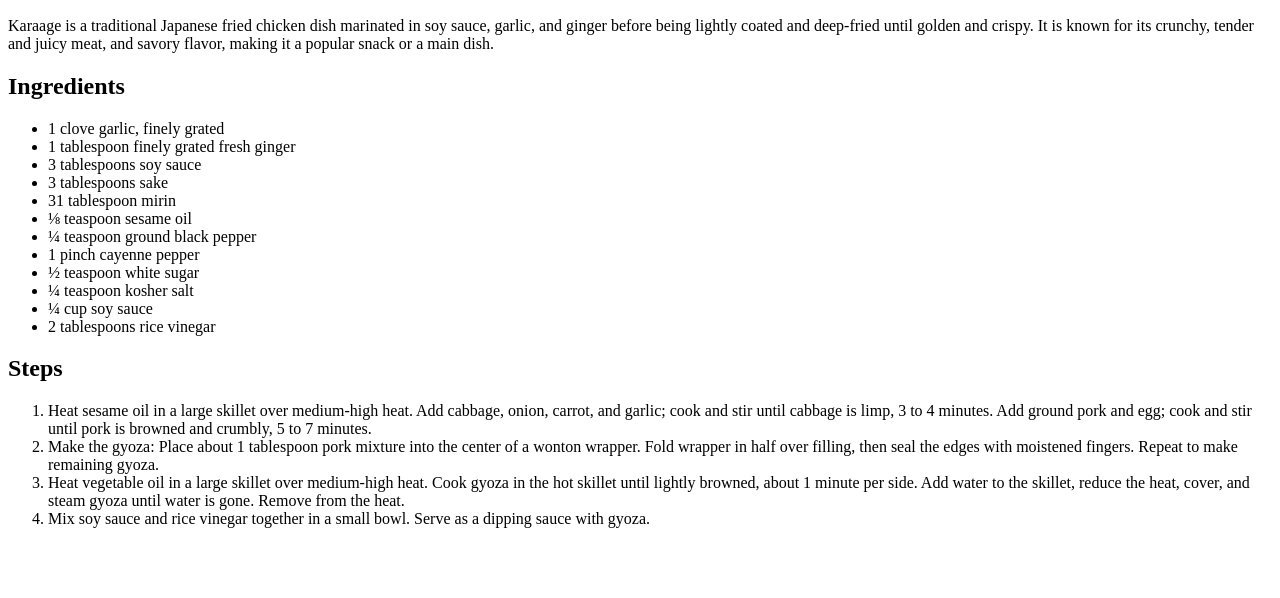
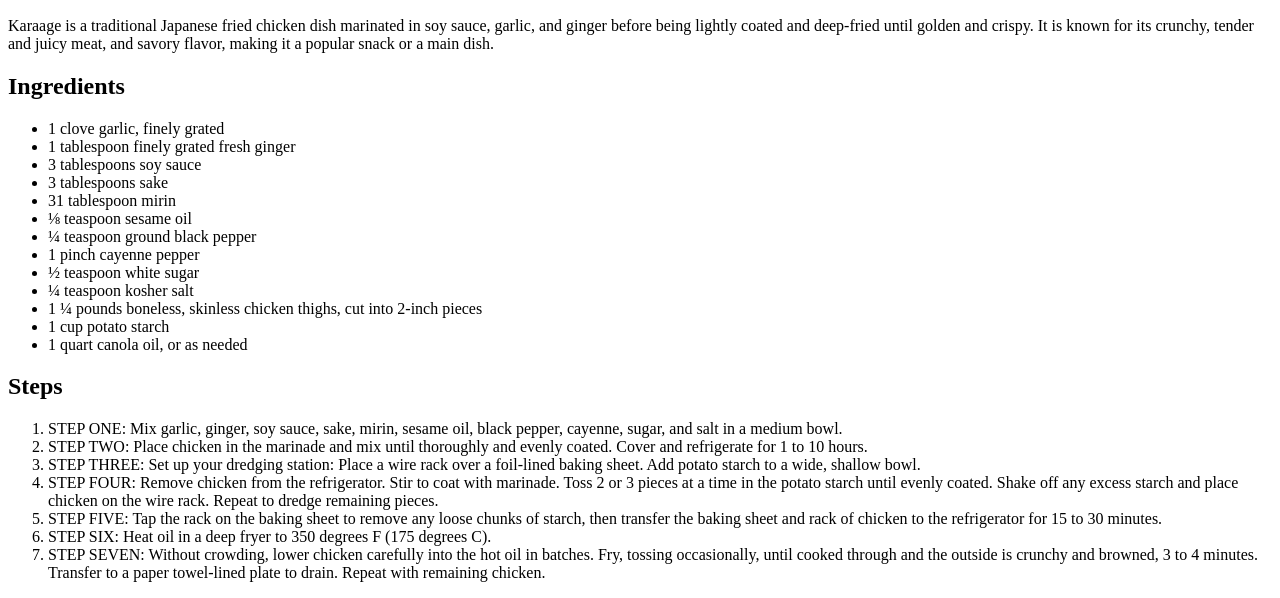
Before and after one commit to rochellerodrigo-tech/odin-recipes, a plain HTML site: page recipes/karaage.html in a window 1280 px wide. Shown: the part 560-1158 px from the top of the page. Before the commit the page ends 1104 px from the top, so only its background shows below. Drawn offline with Linux system fonts and the light colour scheme.

Commit message:
Karaage.html completed recipe

```diff
--- a/recipes/karaage.html
+++ b/recipes/karaage.html
@@ -3,7 +3,7 @@
 <head>
     <meta charset="UTF-8">
     <meta name="viewport" content="width=device-width, initial-scale=1.0">
-    <title>Gyoza</title>
+    <title>KARAAGE</title>
 </head>
 <body>
     <a href="../index.html">Home</a>
@@ -25,16 +25,20 @@
   <li>1 pinch cayenne pepper</li>
   <li>½ teaspoon white sugar</li>
   <li>¼ teaspoon kosher salt</li>
-  <li>¼ cup soy sauce</li>
-  <li>2 tablespoons rice vinegar</li>
+  <li>1 ¼ pounds boneless, skinless chicken thighs, cut into 2-inch pieces</li>
+  <li>1 cup potato starch</li>
+  <li>1 quart canola oil, or as needed</li>
 </ul>
 
 <h2>Steps</h2>
 <ol>
-  <li>Heat sesame oil in a large skillet over medium-high heat. Add cabbage, onion, carrot, and garlic; cook and stir until cabbage is limp, 3 to 4 minutes. Add ground pork and egg; cook and stir until pork is browned and crumbly, 5 to 7 minutes.</li>
-  <li>Make the gyoza: Place about 1 tablespoon pork mixture into the center of a wonton wrapper. Fold wrapper in half over filling, then seal the edges with moistened fingers. Repeat to make remaining gyoza.</li>
-  <li>Heat vegetable oil in a large skillet over medium-high heat. Cook gyoza in the hot skillet until lightly browned, about 1 minute per side. Add water to the skillet, reduce the heat, cover, and steam gyoza until water is gone. Remove from the heat.</li>
-  <li>Mix soy sauce and rice vinegar together in a small bowl. Serve as a dipping sauce with gyoza.</li>
+  <li>STEP ONE: Mix garlic, ginger, soy sauce, sake, mirin, sesame oil, black pepper, cayenne, sugar, and salt in a medium bowl.</li>
+  <li>STEP TWO: Place chicken in the marinade and mix until thoroughly and evenly coated. Cover and refrigerate for 1 to 10 hours.</li>
+  <li>STEP THREE: Set up your dredging station: Place a wire rack over a foil-lined baking sheet. Add potato starch to a wide, shallow bowl.</li>
+  <li>STEP FOUR: Remove chicken from the refrigerator. Stir to coat with marinade. Toss 2 or 3 pieces at a time in the potato starch until evenly coated. Shake off any excess starch and place chicken on the wire rack. Repeat to dredge remaining pieces.</li>
+  <li>STEP FIVE: Tap the rack on the baking sheet to remove any loose chunks of starch, then transfer the baking sheet and rack of chicken to the refrigerator for 15 to 30 minutes.</li>
+  <li>STEP SIX: Heat oil in a deep fryer to 350 degrees F (175 degrees C).</li>
+  <li>STEP SEVEN: Without crowding, lower chicken carefully into the hot oil in batches. Fry, tossing occasionally, until cooked through and the outside is crunchy and browned, 3 to 4 minutes. Transfer to a paper towel-lined plate to drain. Repeat with remaining chicken.</li>
 </ol>
 </body>
 </html>
```
